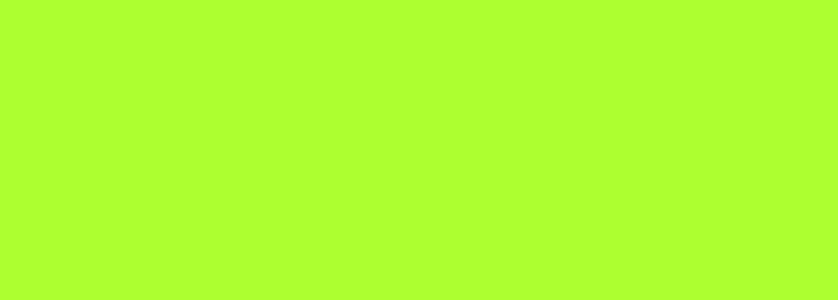
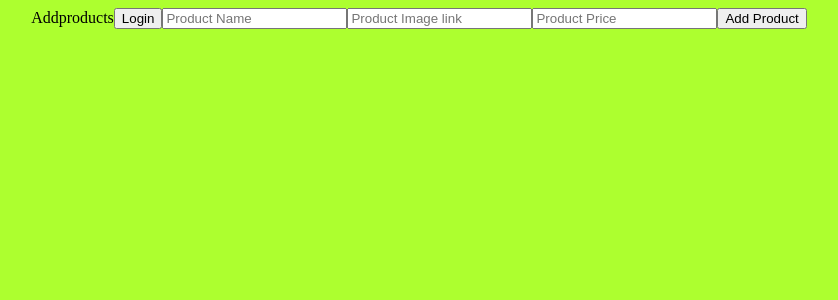
Before and after one commit to C8-AliIkmeil/MERAKI_Academy_Project_4, a React (Create React App) app in the folder frontend/: page /addproduct in a window 1280 px wide. Before the commit this address had no page. Shown: the top 300 px of the page, without its empty margins (221-1059 px from the left). Built offline with nearby package versions, Linux system fonts and the light colour scheme.

Commit message:
adding the cart

```diff
--- a/frontend/src/App.js
+++ b/frontend/src/App.js
@@ -7,6 +7,7 @@ import Home from "./components/HomePage/Home"
 import Login from "./components/Login/Login";
 import Backtologin from "./components/Backtologin/Backtologin";
 import LoggedIn from "./components/LoggedIn/LoggedIn";
+import Addproducts from "./components/Addproducts/Addproducts";
 export const tokenContext =createContext()
 function App() {
   const [token, setToken] = useState("")
@@ -17,6 +18,7 @@ function App() {
 
     <div className="App">
       <Routes>
+        <Route path="/addproduct" element={<Addproducts/>}/>
         <Route path="/backtologin" element={<Backtologin/>}/>
         <Route path="/loggedin" element={<LoggedIn/>}/>
       <Route path="/" element={<Home/>}/>
--- /dev/null
+++ b/frontend/src/components/Addproducts/Addproducts.js
@@ -0,0 +1,43 @@
+import React,{useState,useEffect,useContext} from 'react'
+import "./Addproducts.css"
+import { useNavigate } from 'react-router-dom'
+import axios from 'axios'
+const Addproducts = () => {
+    const [name, setName] = useState("")
+    const [img, setImg] = useState("")
+    const [price, setPrice] = useState("")
+    const [successMessage, setSuccessMessage] = useState("")
+    const [errorMessage, setErrorMessage] = useState("")
+    const navigate = useNavigate()
+    return (
+    <div>Addproducts
+        <button onClick={()=>{
+            navigate("/users/login")
+        }} >Login</button>
+        <input placeholder='Product Name' onChange={(e)=>{
+            setName(e.target.value)
+        }} />
+        <input placeholder='Product Image link' onChange={(e)=>{
+            setImg(e.target.value)
+        }}/>
+        <input placeholder='Product Price' onChange={(e)=>{
+            setPrice(e.target.value)
+        }}/>
+        <button className='addproductbutton' onClick={()=>{
+            axios.post("http://localhost:5000/products/",{name,img,price})
+            .then((response)=>{
+                setSuccessMessage(response.data.message)
+                navigate("/loggedin")
+            })
+            .catch((err)=>{
+                setErrorMessage(err.message)
+                console.log(err);
+            })
+        }} >Add Product</button>
+        {successMessage&&<div>Product Added Successfully</div>}
+        {errorMessage&&<div>Error happened</div>}
+    </div>
+  )
+}
+
+export default Addproducts
--- a/frontend/src/components/Categories/Categories.css
+++ b/frontend/src/components/Categories/Categories.css
@@ -4,5 +4,5 @@
 .categories{
     display: grid;
     grid-template-columns: 1 fr 1fr 1fr;
-    grid-template-rows: 1fr 1fr 1fr;
+
 }
--- a/frontend/src/components/HomePage/Home.js
+++ b/frontend/src/components/HomePage/Home.js
@@ -3,6 +3,7 @@ import "./Home.css"
 import { useState,useEffect } from 'react'
 import { useNavigate } from 'react-router-dom'
 import Categories from '../Categories/Categories'
+import Products from '../Products/Products'
 const Home = () => {
     const navigate = useNavigate()
   return (
@@ -15,6 +16,7 @@ const Home = () => {
             navigate('/users/login')
         }}>Login</button>
         <Categories/>
+        <Products/>
     </div>
   )
 }
--- a/frontend/src/components/LoggedIn/LoggedIn.js
+++ b/frontend/src/components/LoggedIn/LoggedIn.js
@@ -9,6 +9,7 @@ const {userName}=useContext(tokenContext)
 const navigate = useNavigate()
 return (
     <div className='loggedin'><h1>Khalek Bdarak SuperMarket</h1>
+
         <div className='username'>Welcome {userName}
         <br/>
         <button className='logoutbutton' onClick={()=>{
@@ -16,6 +17,9 @@ return (
             setToken(null)
             navigate("/")
 }}>LogOut</button>
+<button onClick={()=>{
+            navigate("/addproduct")
+        }}>Add Products</button>
 </div>
         <img src='https://upload.wikimedia.org/wikipedia/commons/thumb/e/e1/Tokyoship_Home_icon.svg/768px-Tokyoship_Home_icon.svg.png' className='homepagebutton' onClick={()=>{
         navigate("/loggedin")
--- a/frontend/src/components/Products/Products.css
+++ b/frontend/src/components/Products/Products.css
@@ -3,7 +3,7 @@
 }
 .productcard{
     display: grid;
-    grid-template-columns: 1fr 1fr 1fr;
+    grid-template-columns: 1fr 1fr 1fr 1fr;
     padding-right: 10%;
     padding-left: 10%;
     padding-bottom: 5%;
@@ -12,3 +12,6 @@
 /* .prodname{
 
 } */
+.addtocart{
+    width: 20%;
+}
--- a/frontend/src/components/Products/Products.js
+++ b/frontend/src/components/Products/Products.js
@@ -15,13 +15,14 @@ const Products = () => {
     const navigate=useNavigate()
     useEffect(()=>{
         axios
-        .get("http://localhost:5000/products/",{headers:{Authorization:`Bearer ${token}`}})
+        .get("http://localhost:5000/products/")
         .then((response)=>{
             console.log(response.data.products);
             setProductList(response.data.products)
         })
         .catch((err)=>{
             setErrorMessage("Error Happened")
+            console.log(err);
 
         })
     },[])
@@ -32,10 +33,14 @@ const Products = () => {
         {productList?<>{productList.map((prod,i)=>{
             return(<div className='productcard'>
             <img className="prodimg"src={prod.img} />
+            <img className='addtocart' src='https://media.istockphoto.com/id/1206806317/vector/shopping-cart-icon-isolated-on-white-background.jpg?s=612x612&w=0&k=20&c=1RRQJs5NDhcB67necQn1WCpJX2YMfWZ4rYi1DFKlkNA=' onClick={()=>{
+
+            }}/>
             <div key="nameprod"className='prodname'>{prod.name}</div>
             <div key="priceprod"className='prodprice'>{prod.price}</div>
             </div>)
         })}</>:<>{errorMessage}</>}
+
     </div>
   )
 }
```
Also changed, not shown: frontend/src/components/Addproducts/Addproducts.css (added).
